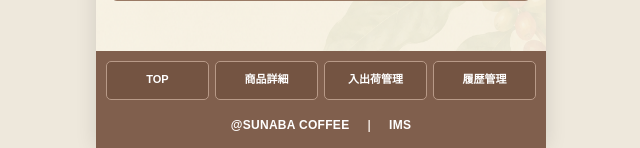
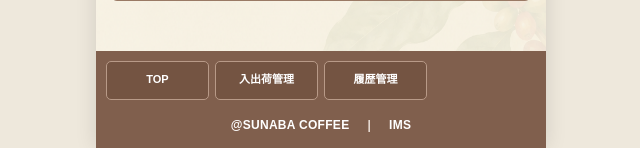
Before and after one commit to marippe468/sunaba-coffee-inventory, a Flask app: page /employees/new in a window 1280 px wide. Shown: the part 732-880 px from the top of the page, without its empty margins (319-959 px from the left). Run offline with Flask 3, Linux system fonts and the light colour scheme; a user stored in the database is signed in.

Commit message:
商品登録と従業員登録の下部ナビを修正

```diff
--- a/templates/employee_new.html
+++ b/templates/employee_new.html
@@ -23,7 +23,7 @@
 <p class="input-note">※ 従業員ID・パスワードは半角英数字で入力してください。</p>
 <button class="primary-button" type="submit">従業員を登録</button><a class="secondary-button button-link" href="{{ url_for('home') }}">戻る</a>
 </form></section></main>
-<div class="bottom-area"><nav class="bottom-nav"><a href="{{ url_for('home') }}">TOP</a><a href="{{ url_for('home') }}">商品詳細</a><a href="{{ url_for('stock') }}">入出荷管理</a><a href="{{ url_for('history') }}">履歴管理</a></nav><footer class="app-footer"><span>@SUNABA COFFEE</span><span class="footer-divider">|</span><span>IMS</span></footer></div>
+<div class="bottom-area"><nav class="bottom-nav"><a href="{{ url_for('home') }}">TOP</a><a href="{{ url_for('stock') }}">入出荷管理</a><a href="{{ url_for('history') }}">履歴管理</a></nav><footer class="app-footer"><span>@SUNABA COFFEE</span><span class="footer-divider">|</span><span>IMS</span></footer></div>
 </div><script>
 function updateDateTime(){const now=new Date();const months=["January","February","March","April","May","June","July","August","September","October","November","December"];const el=document.getElementById("current-date-time");if(el){const n=el.dataset.employeeName||"";el.textContent=`${now.getDate()} ${months[now.getMonth()]}, ${now.getFullYear()}  |  ${String(now.getHours()).padStart(2,"0")}:${String(now.getMinutes()).padStart(2,"0")}  |  ログイン ${n}`;}}updateDateTime();setInterval(updateDateTime,60000);
 </script></body></html>
--- a/templates/product_new.html
+++ b/templates/product_new.html
@@ -58,7 +58,6 @@
 <div class="bottom-area">
   <nav class="bottom-nav">
     <a href="{{ url_for('home') }}" class="{{ 'active' if active == 'home' else '' }}">TOP</a>
-    <a href="{{ url_for('home') }}" class="{{ 'active' if active == 'detail' else '' }}">商品詳細</a>
     <a href="{{ url_for('stock') }}" class="{{ 'active' if active == 'stock' else '' }}">入出荷管理</a>
     <a href="{{ url_for('history') }}" class="{{ 'active' if active == 'history' else '' }}">履歴管理</a>
   </nav>
```
